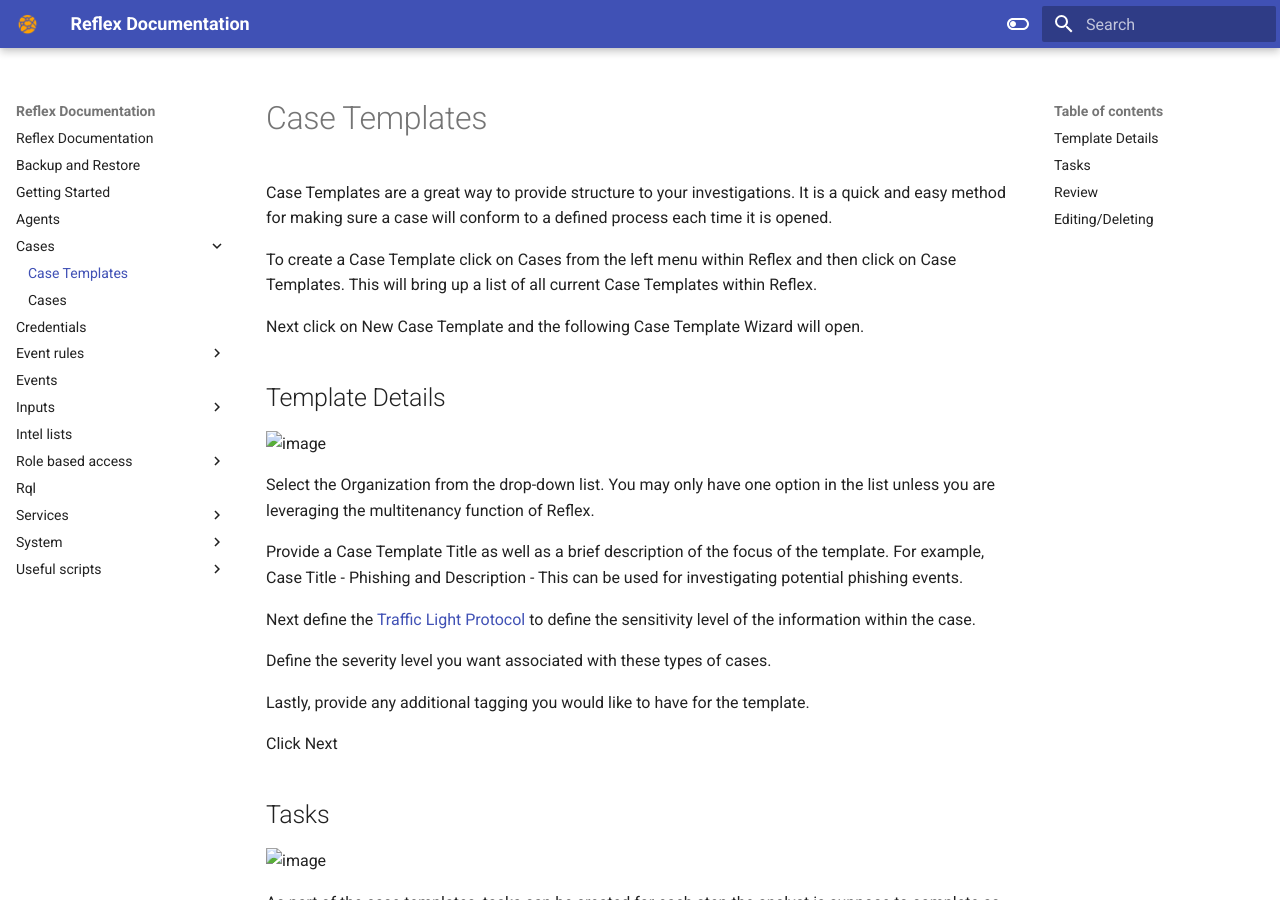
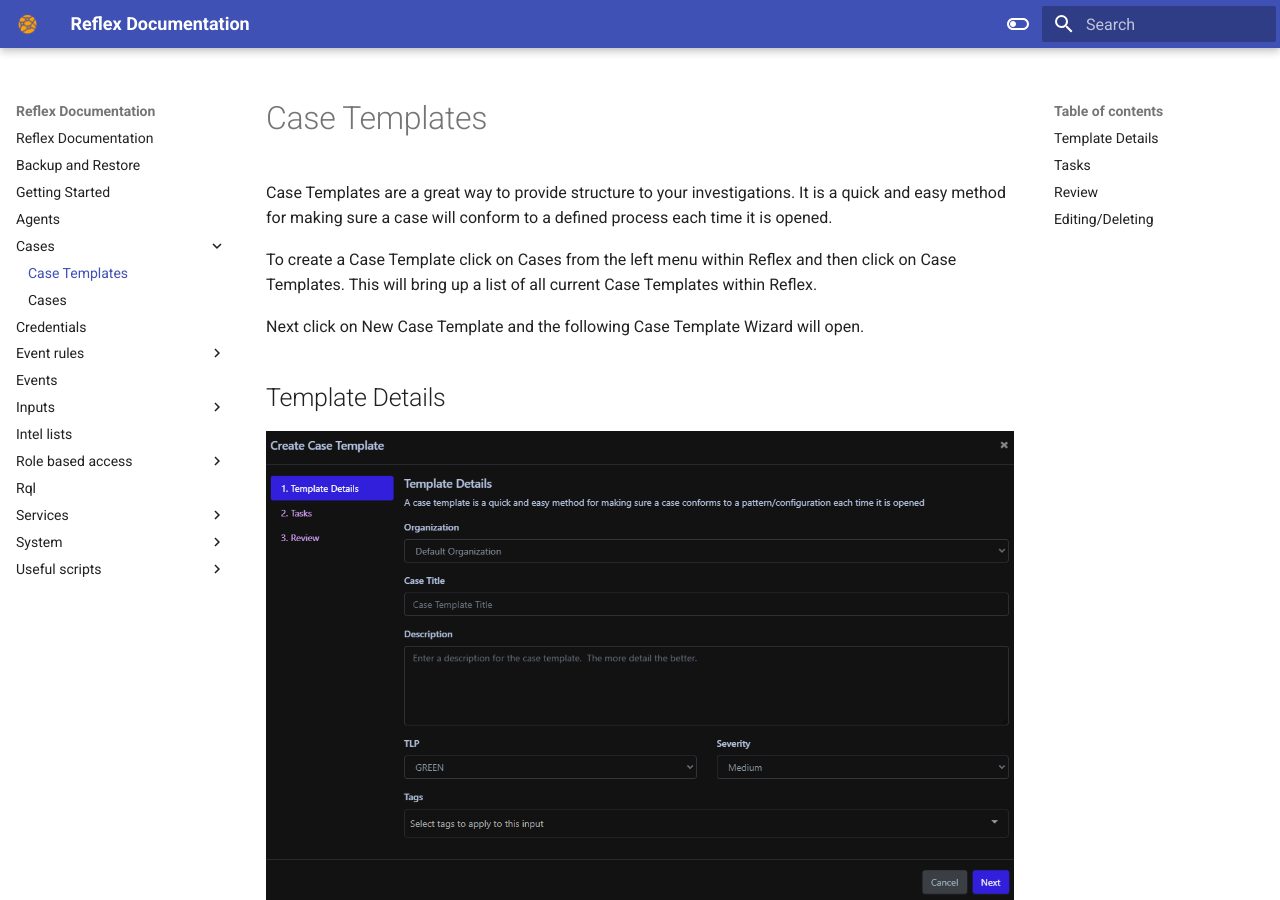
Before and after one commit to reflexsoar/reflex-docs, an MkDocs documentation site: the page built from docs/cases/case-templates.md, in a window 1280 px wide and 900 px high. Built offline with MkDocs 1.6.1 and Material for MkDocs 9.7.7, drawn with Linux system fonts in a browser that asks for light colours.

Commit message:
Update case-templates.md

```diff
--- a/docs/cases/case-templates.md
+++ b/docs/cases/case-templates.md
@@ -8,7 +8,7 @@
 
 ## Template Details
 
-![image](img/create_case_template.png)
+![image](../../img/create_case_template.png)
 
 Select the Organization from the drop-down list. You may only have one option in the list unless you are leveraging the multitenancy function of Reflex.
 
@@ -24,7 +24,7 @@
 
 ## Tasks
 
-![image](img/case_template_tasks.png)
+![image](../../img/case_template_tasks.png)
 
 As part of the case templates, tasks can be created for each step the analyst is suppose to complete as part of the investigation.
 
@@ -42,7 +42,7 @@
 
 The final step is to review the information provided to create the Case Template.
 
-![image](img/case_template_review.png)
+![image](../../img/case_template_review.png)
 
 If everything looks good press Create.
 
```
